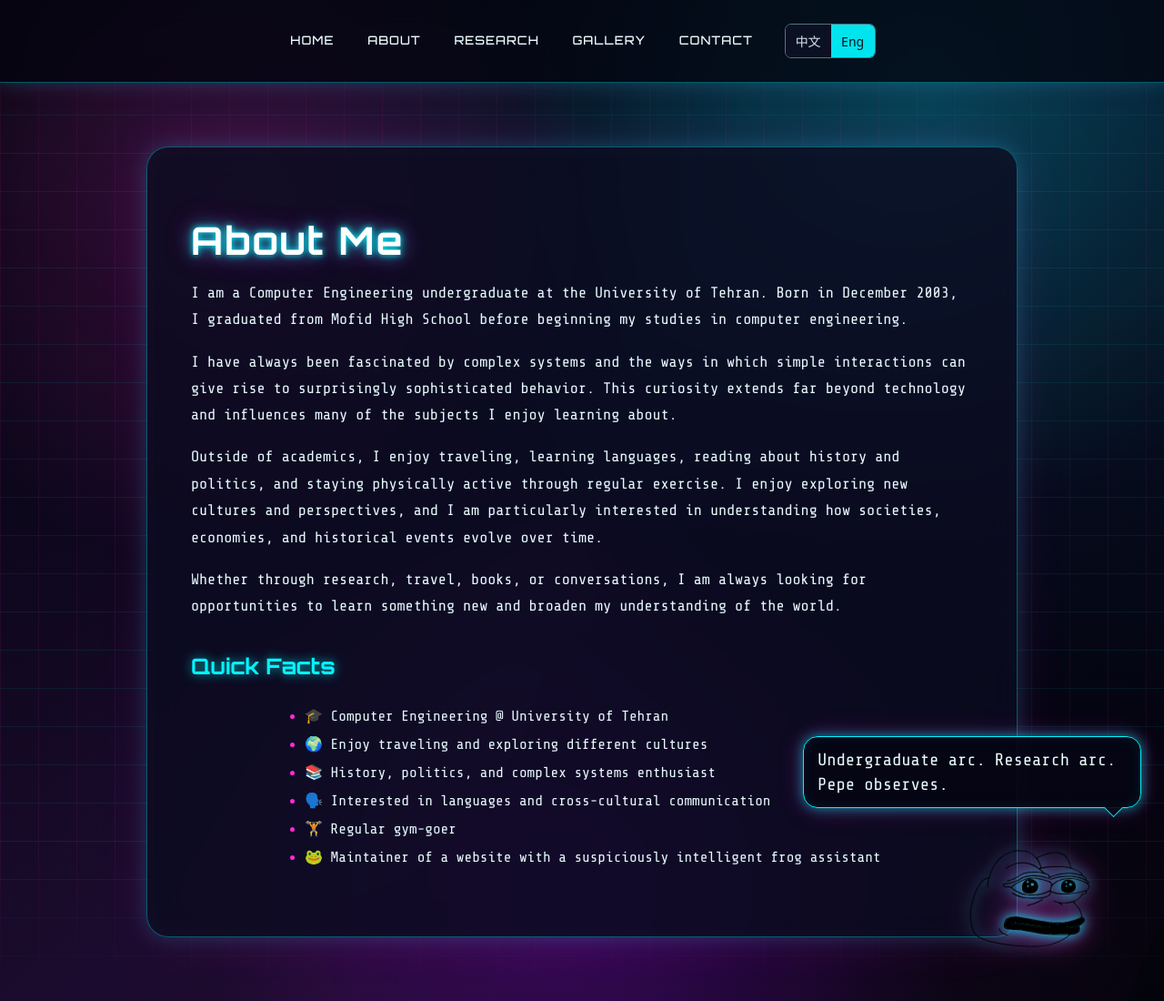
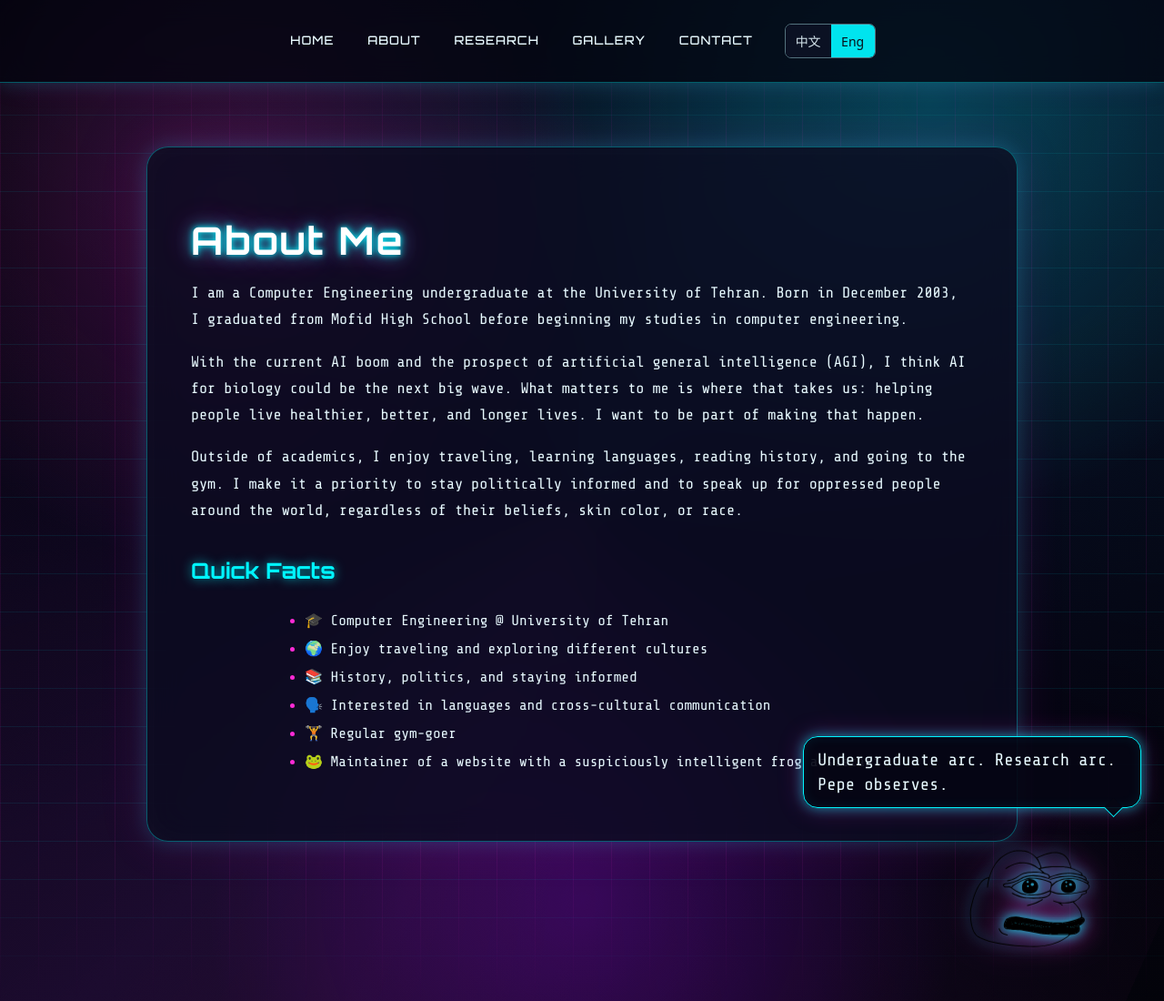
Before and after one commit to KzrLancelotV2/kasraghobrani.qzz.io, a Jekyll site: the page about.html, which Jekyll copies as it is, in a window 1280 px wide and 1100 px high. Shown: the whole window at 91% size. Built offline with Jekyll 4.4.1, drawn with Linux system fonts in a browser that asks for light colours.

Commit message:
Rewrite About biography around AI for biology motivation and personal values in English and Chinese

```diff
--- a/about.html
+++ b/about.html
@@ -7,7 +7,7 @@
   <link rel="stylesheet" href="/style.css?v=cyberpunk1">
   <link rel="stylesheet" href="/assets/css/pepe.css?v=cyberpunk1">
     <link rel="stylesheet" href="/assets/css/i18n.css?v=1">
-    <script src="/assets/js/i18n.js?v=2" defer></script>
+    <script src="/assets/js/i18n.js?v=3" defer></script>
 </head>
 
 <body>
@@ -34,15 +34,11 @@ I am a Computer Engineering undergraduate at the University of Tehran. Born in D
 </p>
 
 <p>
-I have always been fascinated by complex systems and the ways in which simple interactions can give rise to surprisingly sophisticated behavior. This curiosity extends far beyond technology and influences many of the subjects I enjoy learning about.
+With the current AI boom and the prospect of artificial general intelligence (AGI), I think AI for biology could be the next big wave. What matters to me is where that takes us: helping people live healthier, better, and longer lives. I want to be part of making that happen.
 </p>
 
 <p>
-Outside of academics, I enjoy traveling, learning languages, reading about history and politics, and staying physically active through regular exercise. I enjoy exploring new cultures and perspectives, and I am particularly interested in understanding how societies, economies, and historical events evolve over time.
-</p>
-
-<p>
-Whether through research, travel, books, or conversations, I am always looking for opportunities to learn something new and broaden my understanding of the world.
+Outside of academics, I enjoy traveling, learning languages, reading history, and going to the gym. I make it a priority to stay politically informed and to speak up for oppressed people around the world, regardless of their beliefs, skin color, or race.
 </p>
 
 <h2>Quick Facts</h2>
@@ -50,7 +46,7 @@ Whether through research, travel, books, or conversations, I am always looking f
 <ul>
   <li>🎓 Computer Engineering @ University of Tehran</li>
   <li>🌍 Enjoy traveling and exploring different cultures</li>
-  <li>📚 History, politics, and complex systems enthusiast</li>
+  <li>📚 History, politics, and staying informed</li>
   <li>🗣️ Interested in languages and cross-cultural communication</li>
   <li>🏋️ Regular gym-goer</li>
   <li>🐸 Maintainer of a website with a suspiciously intelligent frog assistant</li>
--- a/assets/js/i18n.js
+++ b/assets/js/i18n.js
@@ -16,13 +16,12 @@
     "Computer Science undergraduate at the University of Tehran": "德黑兰大学计算机科学本科生",
     "I am interested in Artificial Intelligence, Machine Learning, AI for Biology, Computational Biology, Gene Regulatory Networks, Network Science, Economics, and Finance.": "我的兴趣包括人工智能、机器学习、生物学中的人工智能应用、计算生物学、基因调控网络、网络科学、经济学与金融。",
     "I am a Computer Engineering undergraduate at the University of Tehran. Born in December 2003, I graduated from Mofid High School before beginning my studies in computer engineering.": "我是德黑兰大学计算机工程专业的本科生，出生于2003年12月。我毕业于 Mofid 高中，随后开始学习计算机工程。",
-    "I have always been fascinated by complex systems and the ways in which simple interactions can give rise to surprisingly sophisticated behavior. This curiosity extends far beyond technology and influences many of the subjects I enjoy learning about.": "我一直对复杂系统充满好奇，尤其关注简单的相互作用如何产生复杂而精妙的行为。这种好奇心远不止于技术，也影响着我对许多其他领域的探索。",
-    "Outside of academics, I enjoy traveling, learning languages, reading about history and politics, and staying physically active through regular exercise. I enjoy exploring new cultures and perspectives, and I am particularly interested in understanding how societies, economies, and historical events evolve over time.": "学习和科研之余，我喜欢旅行、学习语言、阅读历史与政治类书籍，并通过规律运动保持活力。我乐于了解不同文化和观点，尤其关注社会、经济与历史事件如何随时间演变。",
-    "Whether through research, travel, books, or conversations, I am always looking for opportunities to learn something new and broaden my understanding of the world.": "无论通过科研、旅行、阅读还是交流，我都希望不断学习新知，加深对世界的理解。",
+    "With the current AI boom and the prospect of artificial general intelligence (AGI), I think AI for biology could be the next big wave. What matters to me is where that takes us: helping people live healthier, better, and longer lives. I want to be part of making that happen.": "随着当前人工智能的快速发展，以及通用人工智能（AGI）带来的前景，我认为面向生物学的人工智能可能成为下一波浪潮。对我来说，最重要的是这些进步最终能带来什么：让人们活得更健康、更好、更长久。我希望参与其中，让这一目标成为现实。",
+    "Outside of academics, I enjoy traveling, learning languages, reading history, and going to the gym. I make it a priority to stay politically informed and to speak up for oppressed people around the world, regardless of their beliefs, skin color, or race.": "学习和科研之余，我喜欢旅行、学习语言、阅读历史和健身。我始终把关注政治与时事、保持知情视为重要的责任，也坚持为世界各地遭受压迫的人们发声，无论他们的信仰、肤色或种族如何。",
     "Quick Facts": "个人概况",
     "🎓 Computer Engineering @ University of Tehran": "🎓 德黑兰大学 · 计算机工程",
     "🌍 Enjoy traveling and exploring different cultures": "🌍 喜欢旅行与探索不同文化",
-    "📚 History, politics, and complex systems enthusiast": "📚 关注历史、政治与复杂系统",
+    "📚 History, politics, and staying informed": "📚 关注历史、政治与时事",
     "🗣️ Interested in languages and cross-cultural communication": "🗣️ 对语言与跨文化交流感兴趣",
     "🏋️ Regular gym-goer": "🏋️ 坚持规律健身",
     "🐸 Maintainer of a website with a suspiciously intelligent frog assistant": "🐸 维护着一个配有聪明得有点可疑的青蛙助手的网站",
```
